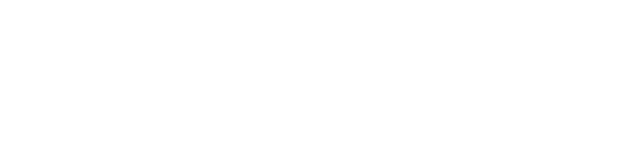
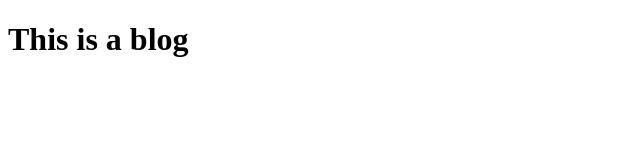
Before and after one commit to nahidzamil/my-third-repo, a plain HTML site: page index.html in a window 1280 px wide. Shown: the whole page, without its empty margins (0-640 px from the left). Drawn offline with Linux system fonts and the light colour scheme.

Commit message:
add h1 tag

```diff
--- a/index.html
+++ b/index.html
@@ -7,6 +7,6 @@
     <title>my third github repo</title>
 </head>
 <body>
-
+    <H1>This is a blog</H1>
 </body>
 </html>
```
